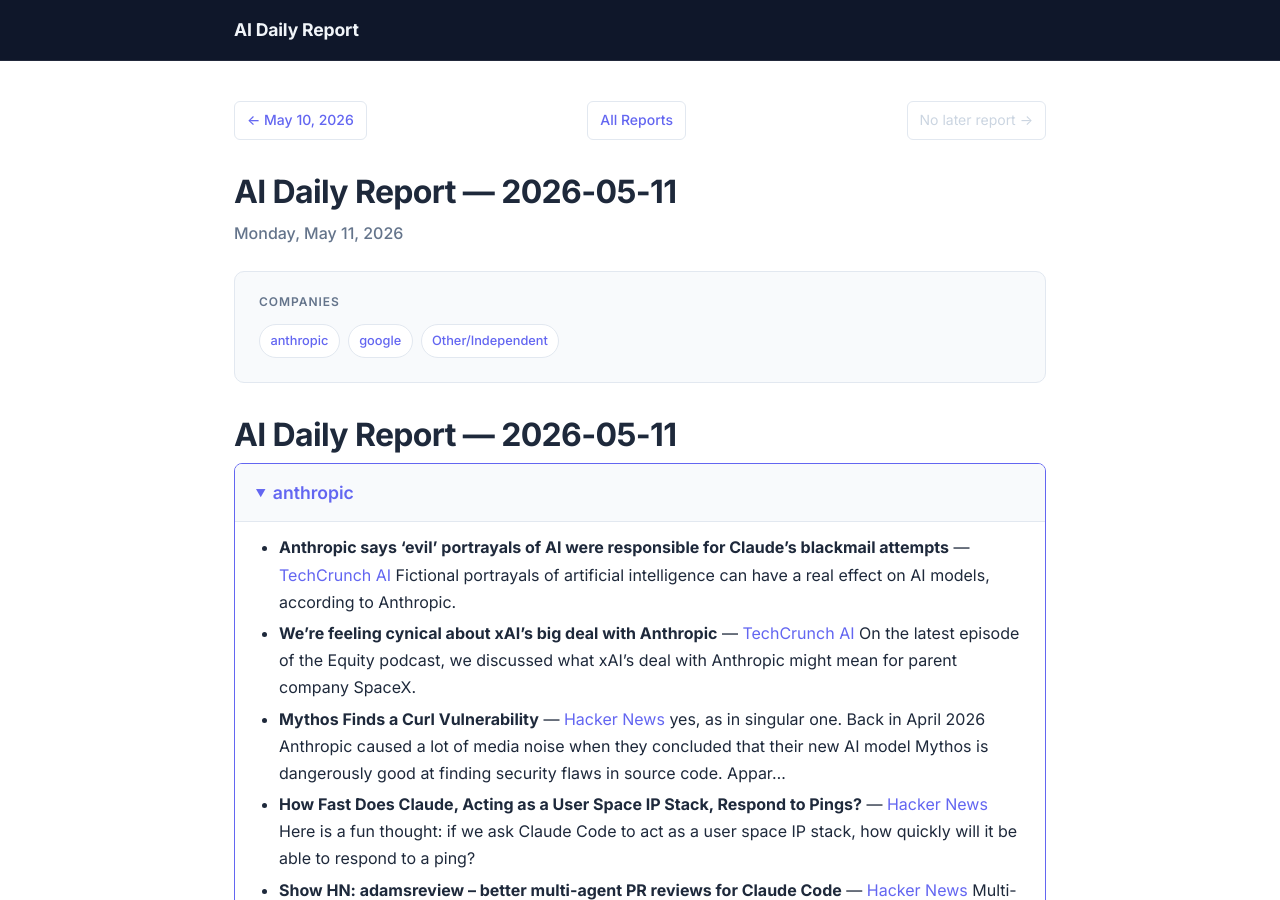
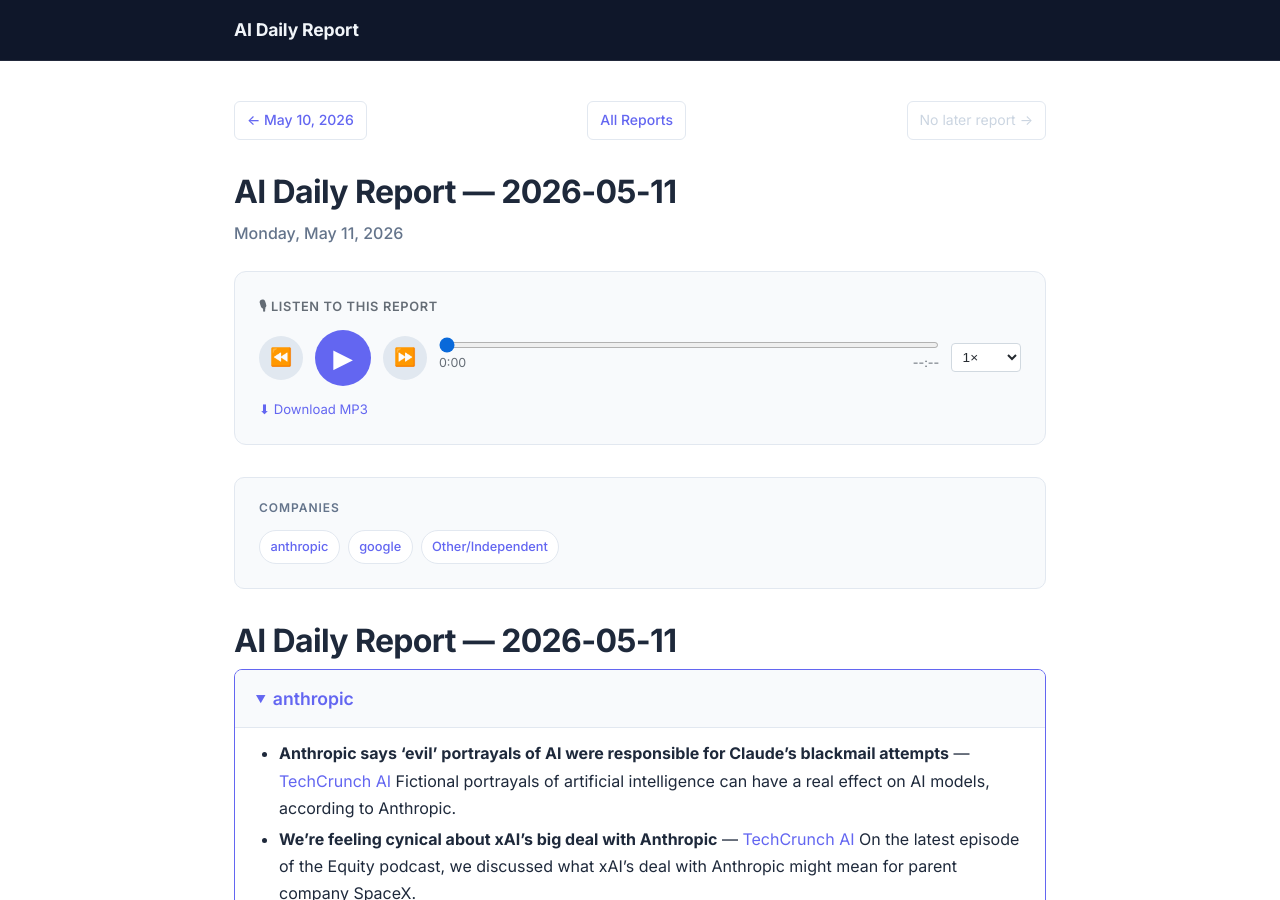
Before and after one commit to lankeami/ai-upskill, a Jekyll site: the page built from reports/2026-05-11.md, in a window 1280 px wide and 900 px high. Built offline with Jekyll 4.4.1, drawn with Linux system fonts in a browser that asks for light colours; part of the change alters nothing that is shown.

Commit message:
chore: add podcast URL to 2026-05-11 report

```diff
--- a/reports/2026-05-11.md
+++ b/reports/2026-05-11.md
@@ -4,6 +4,7 @@ title: "AI Daily Report — 2026-05-11"
 date: 2026-05-11
 companies: ["anthropic", "google", "Other/Independent"]
 item_count: 25
+podcast_url: https://github.com/lankeami/ai-upskill/releases/download/podcast-2026-05-11/2026-05-11.mp3
 ---
 
 # AI Daily Report — 2026-05-11
```
